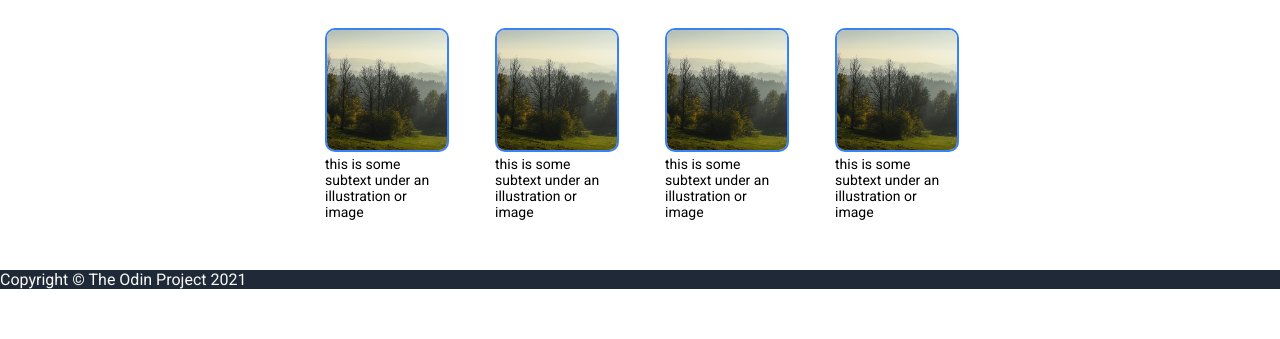
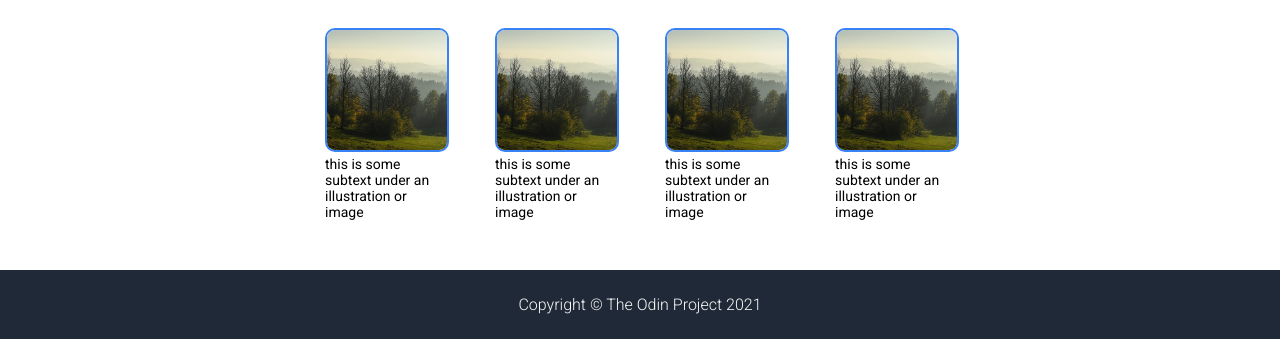
Before and after one commit to jjimenezg93/foundations-landing-page, a plain HTML site: page index.html in a window 1280 px wide. Shown: the part 582-921 px from the top of the page. Before the commit the page ends 871 px from the top, so only its background shows below. Drawn offline with Linux system fonts and the light colour scheme.

Commit message:
Add missing footer style

```diff
--- a/style.css
+++ b/style.css
@@ -128,3 +128,11 @@ figcaption {
         border-radius: 10px;
     }
 }
+
+footer {
+    text-align: center;
+    justify-content: center;
+    padding: 25px 0;
+    font-size: 16px;
+    font-weight: 300;
+}
```
